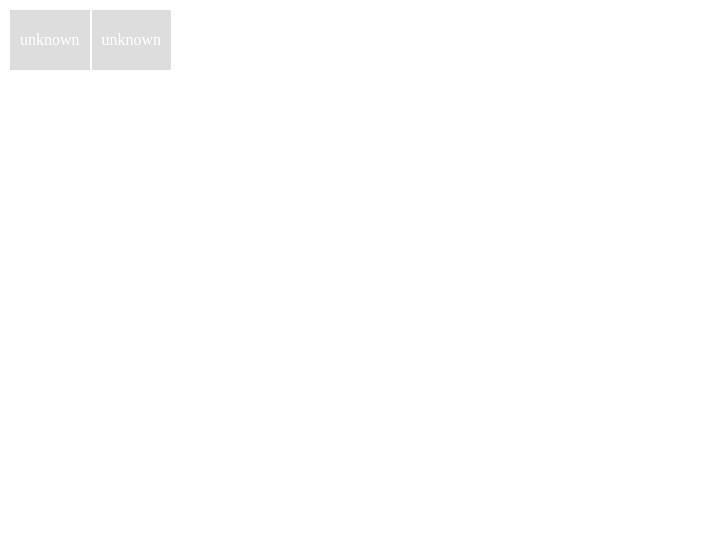
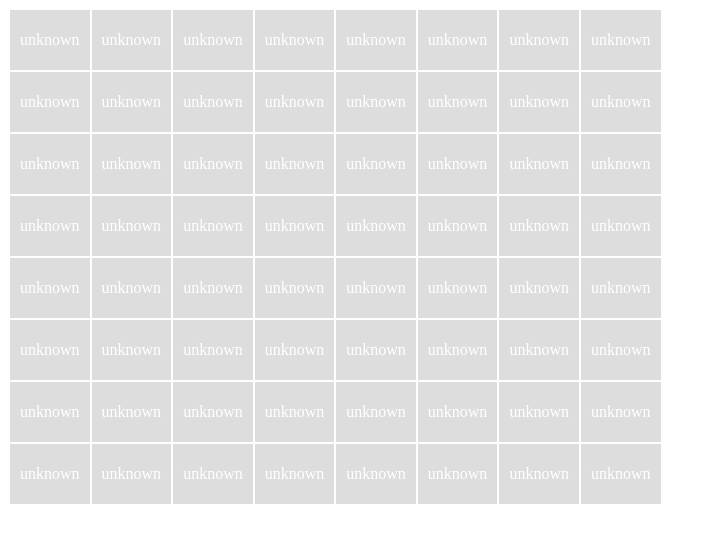
Before and after one commit to Strelicja/warsawjs-workshop-15-battleships, a plain HTML site: page index.html in a window 1280 px wide. Shown: the whole page, without its empty margins (0-714 px from the left). Drawn offline with Linux system fonts and the light colour scheme.

Commit message:
add board component

```diff
--- a/game.js
+++ b/game.js
@@ -97,15 +97,72 @@
 // 	.appendChild(myCell.getElement());
 
 
-//krok trzeci
+// //krok trzeci
+// //klasa widoku 1
+// class Component {
+// 	getElement() {
+// 		return this._element;
+// 	}
+// }
+// //klasa widoku 2
+// class CellComponent extends Component {
+// 	constructor({handleCellClick, location}){
+// 		super();
+// 		this._state = 'unknown';
+// 		this._element= document.createElement('td');
+// 		this._element.addEventListener('click', function () {
+// 			handleCellClick({ location});
+// 		});
+// 		this._refresh();
+// 	}
+
+// 	setState(stateName) {
+// 		this._state= stateName;
+// 		this._refresh(); //wywolanie fu//
+// 	}
+// 	_refresh(){
+// 		this._element.textContent = this._state;
+// 		this._element.className = 'cell_' + this._state;
+
+// 	}
+// }
+
+
+
+// class GameController {
+// 	constructor(cell){
+// 		this._cell = cell;
+// 	}
+// 	handleCellClick({location}) {
+// 		this._cell[location].setState('miss');
+// 	}
+// }
+
+// let myController;
+// function handleCellClick(...args) {
+// 	myController.handleCellClick.apply(myController, args);
+// }
+// const cells = [
+// new CellComponent({handleCellClick, location:0}),
+// new CellComponent({handleCellClick, location:1})
+// ]
+
+// const myCell = new CellComponent({handleCellClick, location: 0});
+
+// myController = new GameController(cells)
+// const cellContainer = document.getElementById('cellCointainer')
+// 	cellContainer.appendChild(cells[0].getElement());
+// 	cellContainer.appendChild(cells[1].getElement());
+
+//krok czwarty
 //klasa widoku 1
-class Component {
+class Component { //przypisalismy metode getelement do componentu
 	getElement() {
 		return this._element;
 	}
 }
 //klasa widoku 2
-class CellComponent extends Component {
+class CellComponent extends Component { //renderuje kolumny i wiersze
 	constructor({handleCellClick, location}){
 		super();
 		this._state = 'unknown';
@@ -116,11 +173,11 @@ class CellComponent extends Component {
 		this._refresh();
 	}
 
-	setState(stateName) {
+	setState(stateName) { //ustawia stan
 		this._state= stateName;
 		this._refresh(); //wywolanie fu//
 	}
-	_refresh(){
+	_refresh(){ //odświeża treść wpisów
 		this._element.textContent = this._state;
 		this._element.className = 'cell_' + this._state;
 
@@ -128,13 +185,39 @@ class CellComponent extends Component {
 }
 
 
+class BoardComponent extends Component {
+	constructor({ handleCellClick, size = 8 }) {
+		super();
+		this._element = document.createElement('table');
+		this._cells = {};
+		for (let rowNumber = 0; rowNumber < size; rowNumber += 1) {
+			const rowElement = document.createElement('tr');
+			for (let columnNumber = 0; columnNumber < size; columnNumber += 1) {
+				const cell = new CellComponent({
+					handleCellClick,
+					location: { row: rowNumber, column: columnNumber }
+				});
+				rowElement.appendChild(cell.getElement());
+				// Also save a reference to the cell so that it can be addressed later
+				this._cells[`${rowNumber}X${columnNumber}`] = cell;
+			}
+			this._element. appendChild(rowElement);
+		}
+	}
+
+	setCellState(location, state) {
+		const key = `${location.row}X${location.column}`;
+		this._cells[key].setState(state); // odwołuje się do wlaściwej pozycji i wywołuje funkcje setState
+	}
+}
+
 
 class GameController {
-	constructor(cell){
-		this._cell = cell;
+	constructor(board){
+		this._board = board;
 	}
 	handleCellClick({location}) {
-		this._cell[location].setState('miss');
+		this._board.setCellState(location, 'miss');
 	}
 }
 
@@ -142,14 +225,7 @@ let myController;
 function handleCellClick(...args) {
 	myController.handleCellClick.apply(myController, args);
 }
-const cells = [
-new CellComponent({handleCellClick, location:0}),
-new CellComponent({handleCellClick, location:1})
-]
+const board = new BoardComponent({ handleCellClick })
+myController = new GameController(board);
 
-const myCell = new CellComponent({handleCellClick, location: 0});
-
-myController = new GameController(cells)
-const cellContainer = document.getElementById('cellCointainer')
-	cellContainer.appendChild(cells[0].getElement());
-	cellContainer.appendChild(cells[1].getElement());
+const boardContainer = document.getElementById('boardContainer').appendChild(board.getElement())
--- a/index.html
+++ b/index.html
@@ -24,9 +24,7 @@
 </head>
 <body>
   <main id="game" >
-  	<table id='board'>
-  		<tr id='cellCointainer'></tr>
-  	</table>
+  	<div id="boardContainer"></div>
   </main>
 <script src="game.js" type="text/javascript"></script>
 </body>
```
